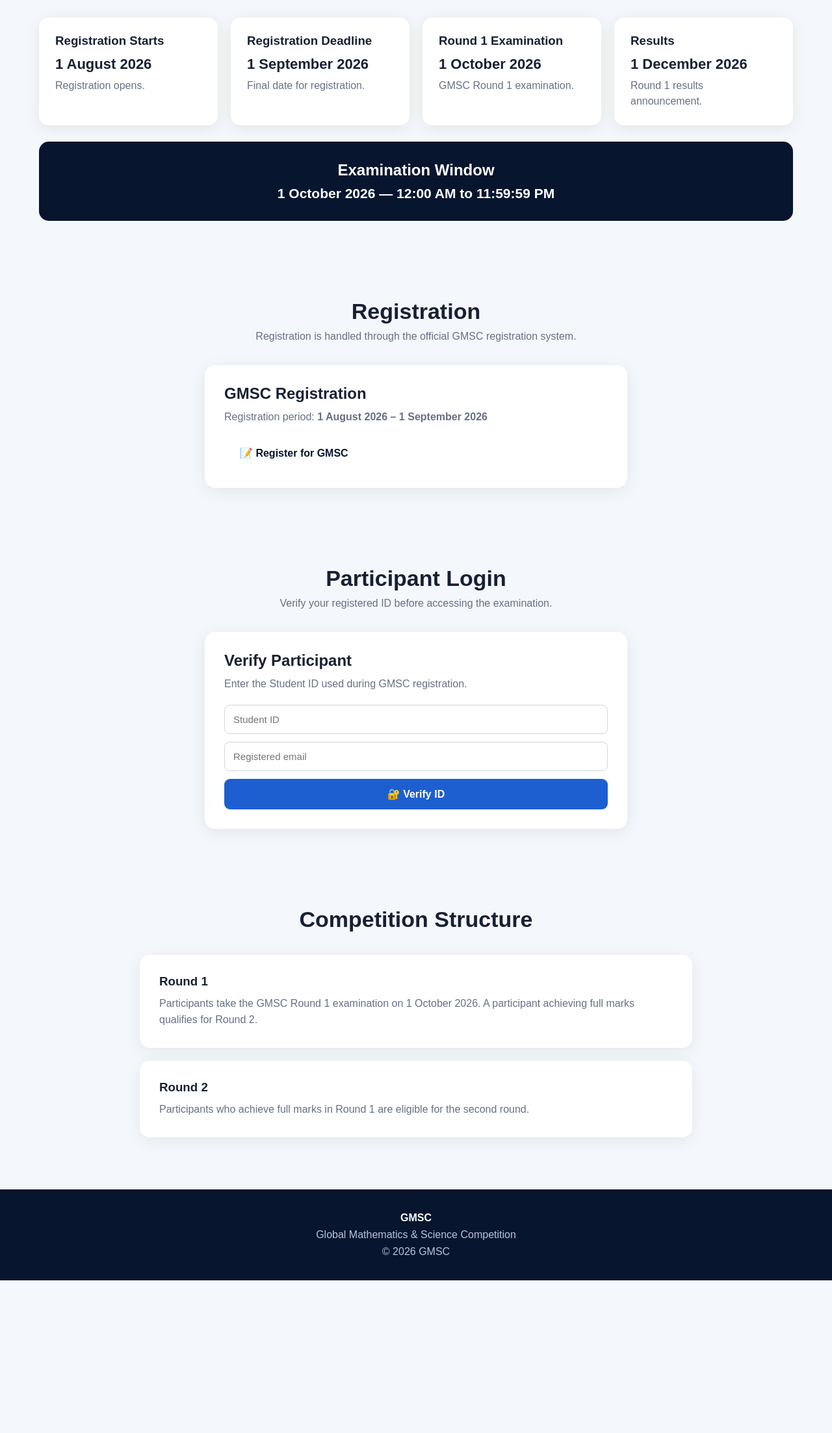
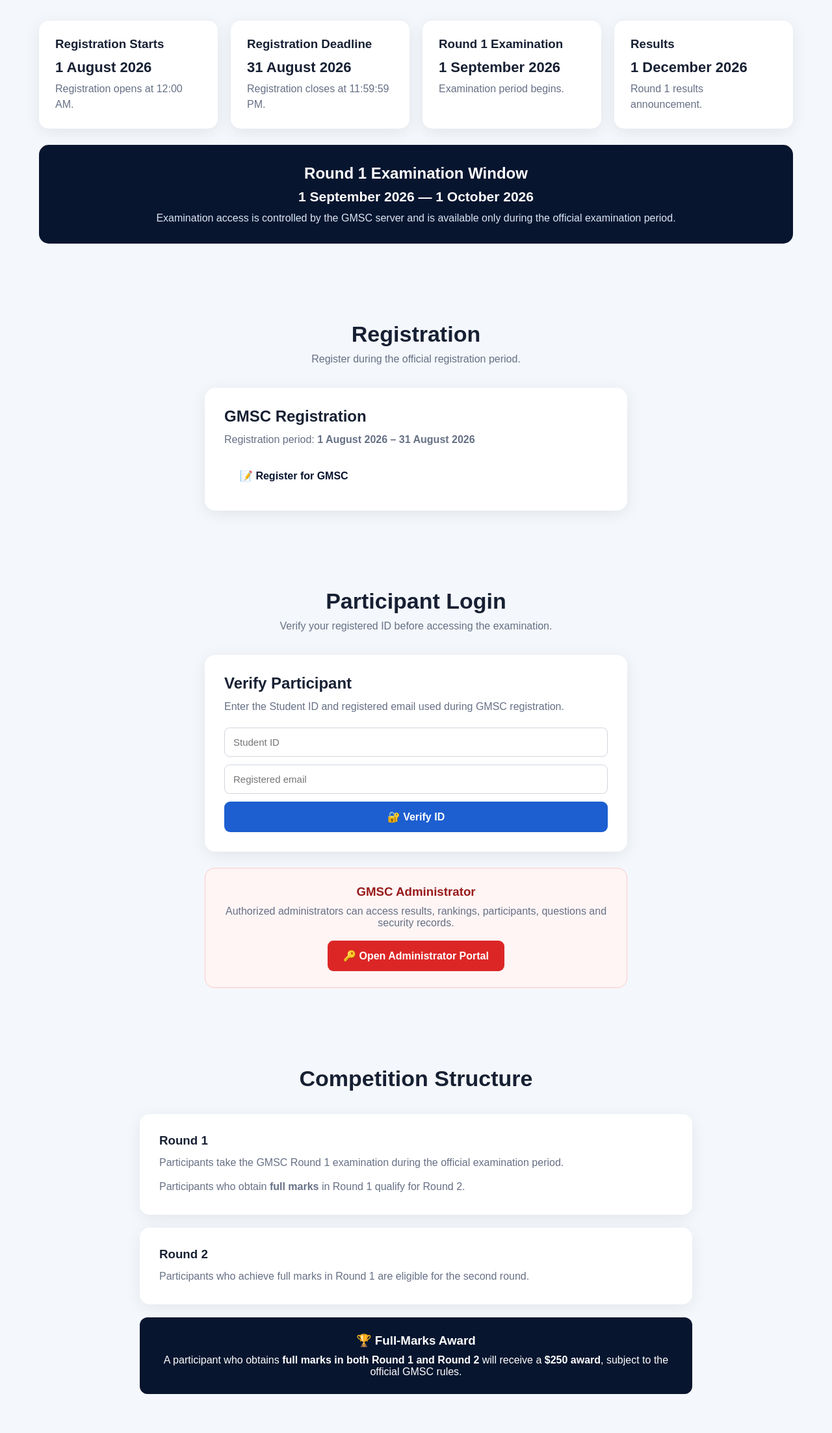
Before and after one commit to kevinyadav2013-ship-it/GMSC26, a website: page index.html in a window 1280 px wide. Shown: the part 594-2800 px from the top of the page at 65% size. Before the commit the page ends 2565 px from the top, so only its background shows below. Drawn offline with Linux system fonts and the light colour scheme.

Commit message:
Update index.html

```diff
--- a/index.html
+++ b/index.html
@@ -43,14 +43,22 @@ header{
 
 .nav{
     display:flex;
-    gap:22px;
+    gap:18px;
     align-items:center;
+    flex-wrap:wrap;
 }
 
 .nav a{
     color:white;
     text-decoration:none;
     font-weight:bold;
+}
+
+.admin-nav{
+    background:#dc2626;
+    color:white !important;
+    padding:9px 14px;
+    border-radius:7px;
 }
 
 .hero{
@@ -114,6 +122,11 @@ header{
 .test-btn:disabled{
     background:#98a2b3;
     cursor:not-allowed;
+}
+
+.admin-btn{
+    background:#dc2626;
+    color:white;
 }
 
 .container{
@@ -255,6 +268,26 @@ input{
     line-height:1.5;
 }
 
+.admin-panel{
+    background:#fff5f5;
+    border:1px solid #fecaca;
+    max-width:650px;
+    margin:25px auto 0;
+    padding:25px;
+    border-radius:15px;
+    text-align:center;
+}
+
+.admin-panel h3{
+    color:#991b1b;
+    margin-bottom:10px;
+}
+
+.admin-panel p{
+    color:#667085;
+    margin-bottom:18px;
+}
+
 .rounds{
     max-width:850px;
     margin:auto;
@@ -277,6 +310,19 @@ input{
 .round p{
     color:#667085;
     line-height:1.6;
+}
+
+.prize{
+    margin-top:20px;
+    background:#07152f;
+    color:white;
+    padding:25px;
+    border-radius:12px;
+    text-align:center;
+}
+
+.prize h3{
+    margin-bottom:10px;
 }
 
 footer{
@@ -308,7 +354,6 @@ footer p{
     }
 
     .nav{
-        flex-wrap:wrap;
         justify-content:center;
     }
 
@@ -353,12 +398,24 @@ footer p{
             Rounds
         </a>
 
+        <!-- ADMIN LOGIN BUTTON -->
+
+        <a
+            href="/admin"
+            class="admin-nav">
+
+            🔑 Admin Login
+
+        </a>
+
     </nav>
 
 </header>
 
 
-<!-- HERO -->
+<!-- =====================================================
+     HERO
+===================================================== -->
 
 <section
     class="hero"
@@ -395,12 +452,25 @@ footer p{
 
         </a>
 
+
+        <!-- ADMIN LOGIN -->
+
+        <a
+            href="/admin"
+            class="btn admin-btn">
+
+            🔑 Admin Login
+
+        </a>
+
     </div>
 
 </section>
 
 
-<!-- SCHEDULE -->
+<!-- =====================================================
+     SCHEDULE
+===================================================== -->
 
 <section
     class="container"
@@ -433,7 +503,8 @@ footer p{
             </div>
 
             <p>
-                Registration opens.
+                Registration opens at
+                12:00 AM.
             </p>
 
         </div>
@@ -446,11 +517,12 @@ footer p{
             </h3>
 
             <div class="date">
-                1 September 2026
+                31 August 2026
             </div>
 
             <p>
-                Final date for registration.
+                Registration closes at
+                11:59:59 PM.
             </p>
 
         </div>
@@ -463,11 +535,11 @@ footer p{
             </h3>
 
             <div class="date">
-                1 October 2026
+                1 September 2026
             </div>
 
             <p>
-                GMSC Round 1 examination.
+                Examination period begins.
             </p>
 
         </div>
@@ -495,20 +567,29 @@ footer p{
     <div class="exam-window">
 
         <h3>
-            Examination Window
+            Round 1 Examination Window
         </h3>
 
         <strong>
-            1 October 2026 —
-            12:00 AM to 11:59:59 PM
+            1 September 2026 —
+            1 October 2026
         </strong>
+
+        <p style="margin-top:12px;color:#dbe5f5;">
+            Examination access is controlled
+            by the GMSC server and is available
+            only during the official examination
+            period.
+        </p>
 
     </div>
 
 </section>
 
 
-<!-- REGISTRATION -->
+<!-- =====================================================
+     REGISTRATION
+===================================================== -->
 
 <section
     class="container"
@@ -521,8 +602,8 @@ footer p{
         </h2>
 
         <p>
-            Registration is handled through
-            the official GMSC registration system.
+            Register during the official
+            registration period.
         </p>
 
     </div>
@@ -539,7 +620,7 @@ footer p{
             Registration period:
             <strong>
                 1 August 2026 –
-                1 September 2026
+                31 August 2026
             </strong>
 
         </p>
@@ -558,7 +639,9 @@ footer p{
 </section>
 
 
-<!-- LOGIN -->
+<!-- =====================================================
+     PARTICIPANT LOGIN
+===================================================== -->
 
 <section
     class="container"
@@ -587,8 +670,8 @@ footer p{
 
         <p class="panel-description">
 
-            Enter the Student ID used during
-            GMSC registration.
+            Enter the Student ID and registered
+            email used during GMSC registration.
 
         </p>
 
@@ -652,10 +735,37 @@ footer p{
 
     </div>
 
+
+    <!-- ADMIN ACCESS -->
+
+    <div class="admin-panel">
+
+        <h3>
+            GMSC Administrator
+        </h3>
+
+        <p>
+            Authorized administrators can access
+            results, rankings, participants,
+            questions and security records.
+        </p>
+
+        <a
+            href="/admin"
+            class="btn admin-btn">
+
+            🔑 Open Administrator Portal
+
+        </a>
+
+    </div>
+
 </section>
 
 
-<!-- ROUNDS -->
+<!-- =====================================================
+     ROUNDS
+===================================================== -->
 
 <section
     class="container"
@@ -681,9 +791,14 @@ footer p{
 
             <p>
                 Participants take the GMSC Round 1
-                examination on 1 October 2026.
-                A participant achieving full marks
-                qualifies for Round 2.
+                examination during the official
+                examination period.
+            </p>
+
+            <p style="margin-top:12px;">
+                Participants who obtain
+                <strong>full marks</strong>
+                in Round 1 qualify for Round 2.
             </p>
 
         </div>
@@ -703,10 +818,31 @@ footer p{
 
         </div>
 
+
+        <div class="prize">
+
+            <h3>
+                🏆 Full-Marks Award
+            </h3>
+
+            <p>
+                A participant who obtains
+                <strong>full marks in both Round 1
+                and Round 2</strong> will receive
+                a <strong>$250 award</strong>,
+                subject to the official GMSC rules.
+            </p>
+
+        </div>
+
     </div>
 
 </section>
 
+
+<!-- =====================================================
+     FOOTER
+===================================================== -->
 
 <footer>
 
@@ -816,9 +952,14 @@ async function verifyParticipant(){
 
     try{
 
+        /*
+         * This endpoint matches the current
+         * server.js you provided.
+         */
+
         const response =
             await fetch(
-                "/api/participant/verify",
+                "/api/verify-student",
                 {
                     method:"POST",
 
@@ -829,8 +970,7 @@ async function verifyParticipant(){
 
                     body:
                         JSON.stringify({
-                            studentId,
-                            email
+                            studentId
                         })
                 }
             );
@@ -842,7 +982,8 @@ async function verifyParticipant(){
 
         if(
             !response.ok ||
-            !data.success
+            !data.success ||
+            !data.verified
         ){
 
             document
@@ -864,8 +1005,44 @@ async function verifyParticipant(){
         }
 
 
+        /*
+         * Server verifies the Student ID.
+         *
+         * We additionally check the email
+         * entered by the participant against
+         * the registered email returned by
+         * the server.
+         */
+
+        if(
+            String(
+                data.student.email
+            ).toLowerCase() !==
+            String(
+                email
+            ).toLowerCase()
+        ){
+
+            document
+                .getElementById(
+                    "testArea"
+                )
+                .style.display =
+                    "none";
+
+
+            showMessage(
+                "Student ID was found, but the registered email does not match.",
+                "error"
+            );
+
+            return;
+
+        }
+
+
         verifiedParticipant =
-            data.participant;
+            data.student;
 
 
         document
@@ -888,7 +1065,23 @@ async function verifyParticipant(){
             );
 
 
-        if(data.examOpen){
+        /*
+         * Check the real server schedule.
+         */
+
+        const scheduleResponse =
+            await fetch(
+                "/api/schedule"
+            );
+
+
+        const schedule =
+            await scheduleResponse.json();
+
+
+        if(
+            schedule.examOpen
+        ){
 
             testButton.disabled =
                 false;
@@ -908,8 +1101,7 @@ async function verifyParticipant(){
                 true;
 
             testStatus.textContent =
-                data.examMessage ||
-                "The examination is not currently open.";
+                "Identity verified, but the examination is not currently open.";
 
             showMessage(
                 "Participant verified successfully.",
@@ -952,7 +1144,7 @@ function openExam(){
 
 
     window.location.href =
-        "exam.html";
+        "/exam";
 
 }
 
```
